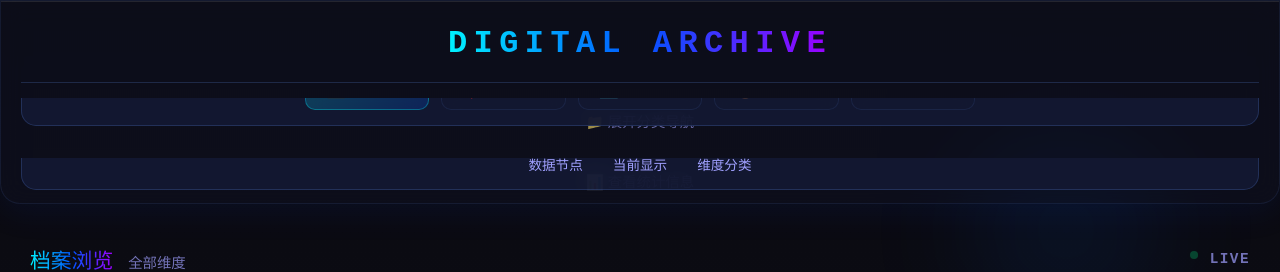
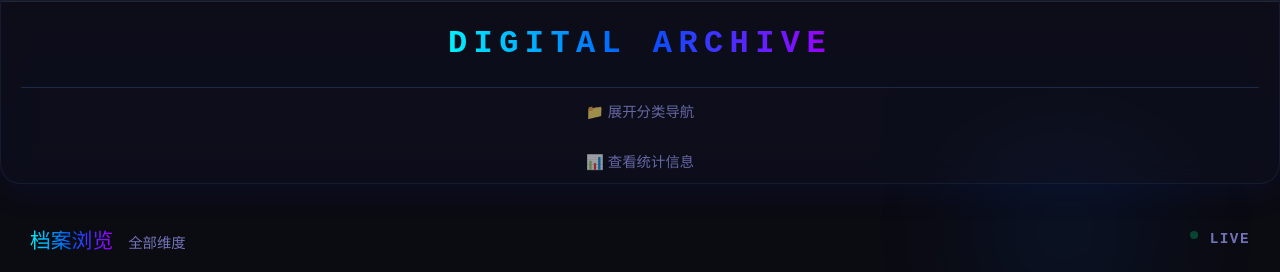
Before and after one commit to sapchen/personal-album, a React (Vite) app: page / in a window 1280 px wide. Shown: the top 272 px of the page. Built offline with nearby package versions, Linux system fonts and the light colour scheme.

Commit message:
优化界面v1.1

```diff
--- a/src/App.jsx
+++ b/src/App.jsx
@@ -83,15 +83,16 @@ function App() {
           margin: '0 auto',
           display: 'flex',
           flexDirection: 'column',
-          alignItems: 'center',
-          gap: '15px'
+          alignItems: 'center'
         }}>
           {/* 标题部分 */}
           <div style={{
             textAlign: 'center',
-            paddingBottom: '10px',
+            paddingBottom: '15px',
             borderBottom: '1px solid rgba(100, 150, 255, 0.2)',
-            width: '100%'
+            width: '100%',
+            position: 'relative',
+            zIndex: 110
           }}>
             <h1 style={{
               fontSize: '2.0rem',
@@ -108,14 +109,19 @@ function App() {
             </h1>
           </div>
 
-          {/* 分类导航 - 悬停显示 */}
+          {/* 主要悬停区域 - 单独容器，不限制溢出 */}
+          <div style={{
+            width: '100%',
+            position: 'relative'
+          }}>
+
+            {/* 分类导航 */}
             <div
-            className="nav-section"
               style={{
                 width: '100%',
                 position: 'relative',
                 height: '45px',
-              overflow: 'hidden'
+                marginBottom: '5px'
               }}
               onMouseEnter={() => setShowCategories(true)}
               onMouseLeave={() => setShowCategories(false)}
@@ -127,31 +133,35 @@ function App() {
                 fontSize: '0.9rem',
                 opacity: showCategories ? 0 : 0.6,
                 padding: '12px',
-              transition: 'opacity 0.3s'
+                transition: 'opacity 0.3s',
+                position: 'relative',
+                zIndex: 1
               }}>
-              {showCategories ? '选择维度分类' : '📁 展开分类导航'}
+                📁 展开分类导航
               </div>
 
-            {/* 分类导航卡片 */}
+              {/* 分类导航卡片 - 使用固定定位，脱离文档流 */}
               <div
-              className="nav-dropdown"
                 style={{
-                position: 'absolute',
-                top: showCategories ? '0' : '-100%',
-                left: '0',
-                right: '0',
+                  position: 'fixed', // 改为 fixed 定位
+                  top: showCategories ? '140px' : '-100vh', // 根据悬停状态定位
+                  left: '50%',
+                  transform: 'translateX(-50%)',
                   display: 'flex',
                   flexWrap: 'wrap',
                   justifyContent: 'center',
                   gap: '12px',
-                padding: '15px 20px',
-                background: 'rgba(20, 25, 50, 0.95)',
-                backdropFilter: 'blur(10px)',
-                borderRadius: '0 0 15px 15px',
-                border: '1px solid rgba(100, 150, 255, 0.2)',
-                borderTop: 'none',
-                transition: 'top 0.3s ease',
-                zIndex: 10
+                  padding: '20px',
+                  background: 'rgba(20, 25, 50, 0.98)',
+                  backdropFilter: 'blur(15px)',
+                  borderRadius: '15px',
+                  border: '1px solid rgba(100, 150, 255, 0.3)',
+                  boxShadow: '0 20px 60px rgba(0, 0, 30, 0.8)',
+                  transition: 'top 0.4s cubic-bezier(0.4, 0, 0.2, 1)',
+                  zIndex: 120,
+                  width: '90%',
+                  maxWidth: '1000px',
+                  minHeight: 'auto'
                 }}
               >
                 {categories.map(category => (
@@ -160,16 +170,16 @@ function App() {
                     onClick={() => setActiveCategory(category.id)}
                     className="hover-glow"
                     style={{
-                    padding: '10px 20px',
+                      padding: '12px 24px',
                       border: 'none',
                       borderRadius: '10px',
                       background: activeCategory === category.id
                         ? 'linear-gradient(135deg, rgba(0, 242, 255, 0.2), rgba(0, 85, 255, 0.2))'
-                      : 'rgba(20, 25, 50, 0.4)',
+                        : 'rgba(20, 25, 50, 0.6)',
                       backdropFilter: 'blur(10px)',
                       color: activeCategory === category.id ? '#00f2ff' : '#a0a0ff',
                       cursor: 'pointer',
-                    fontSize: '0.85rem',
+                      fontSize: '0.9rem',
                       fontWeight: 400,
                       display: 'flex',
                       alignItems: 'center',
@@ -180,21 +190,19 @@ function App() {
                         : '1px solid rgba(100, 150, 255, 0.1)'
                     }}
                   >
-                  <span style={{ fontSize: '1rem' }}>{category.icon}</span>
+                    <span style={{ fontSize: '1.1rem' }}>{category.icon}</span>
                     {category.name}
                   </button>
                 ))}
               </div>
             </div>
 
-          {/* 数据统计 - 悬停显示 */}
+            {/* 数据统计 */}
             <div
-            className="stats-section"
               style={{
                 width: '100%',
                 position: 'relative',
-              height: '45px',
-              overflow: 'hidden'
+                height: '45px'
               }}
               onMouseEnter={() => setShowStats(true)}
               onMouseLeave={() => setShowStats(false)}
@@ -206,53 +214,63 @@ function App() {
                 fontSize: '0.9rem',
                 opacity: showStats ? 0 : 0.6,
                 padding: '12px',
-              transition: 'opacity 0.3s'
+                transition: 'opacity 0.3s',
+                position: 'relative',
+                zIndex: 1
               }}>
-              {showStats ? '系统统计数据' : '📊 查看统计信息'}
+                📊 查看统计信息
               </div>
 
-            {/* 统计卡片 */}
+              {/* 统计卡片 - 使用固定定位，脱离文档流 */}
               <div
-              className="stats-dropdown"
                 style={{
-                position: 'absolute',
-                top: showStats ? '0' : '-100%',
-                left: '0',
-                right: '0',
+                  position: 'fixed',
+                  top: showStats ? '140px' : '-100vh',
+                  left: '50%',
+                  transform: 'translateX(-50%)',
                   display: 'flex',
                   justifyContent: 'center',
-                gap: '30px',
-                padding: '15px 20px',
-                background: 'rgba(20, 25, 50, 0.95)',
-                backdropFilter: 'blur(10px)',
-                borderRadius: '0 0 15px 15px',
-                border: '1px solid rgba(100, 150, 255, 0.2)',
-                borderTop: 'none',
-                transition: 'top 0.3s ease',
-                zIndex: 10
+                  gap: '40px',
+                  padding: '25px 40px',
+                  background: 'rgba(20, 25, 50, 0.98)',
+                  backdropFilter: 'blur(15px)',
+                  borderRadius: '15px',
+                  border: '1px solid rgba(100, 150, 255, 0.3)',
+                  boxShadow: '0 20px 60px rgba(0, 0, 30, 0.8)',
+                  transition: 'top 0.4s cubic-bezier(0.4, 0, 0.2, 1)',
+                  zIndex: 120,
+                  width: '90%',
+                  maxWidth: '800px',
+                  minHeight: 'auto'
                 }}
               >
                 {[
                   { label: '数据节点', value: photos.length },
                   { label: '当前显示', value: filteredPhotos.length },
-                { label: '维度分类', value: categories.length }
+                  { label: '维度分类', value: categories.length - 1 }
                 ].map((stat) => (
-                <div key={stat.label} style={{ textAlign: 'center' }}>
+                  <div key={stat.label} style={{
+                    textAlign: 'center',
+                    padding: '0 20px'
+                  }}>
                     <div className="digital-font" style={{
-                    fontSize: '1.2rem',
+                      fontSize: '2rem', // 增大字体
                       color: '#00f2ff',
-                    marginBottom: '4px'
+                      marginBottom: '8px',
+                      textShadow: '0 0 20px rgba(0, 242, 255, 0.5)'
                     }}>
                       {stat.value}
                     </div>
                     <div style={{
-                    fontSize: '0.85rem',
-                    color: '#a0a0ff'
+                      fontSize: '0.95rem',
+                      color: '#a0a0ff',
+                      opacity: 0.9
                     }}>
                       {stat.label}
                     </div>
                   </div>
                 ))}
+              </div>
             </div>
           </div>
         </div>
--- a/src/index.css
+++ b/src/index.css
@@ -267,3 +267,32 @@ body::after {
   transform: translateY(-2px);
   color: #00f2ff;
 }
+
+/* 添加弹出层动画 */
+@keyframes slideDown {
+  from {
+    opacity: 0;
+    transform: translateX(-50%) translateY(-20px);
+  }
+  to {
+    opacity: 1;
+    transform: translateX(-50%) translateY(0);
+  }
+}
+
+/* 确保弹出层在最前面 */
+.nav-dropdown,
+.stats-dropdown {
+  animation: slideDown 0.3s ease-out;
+}
+
+/* 防止内容被遮挡 */
+main {
+  position: relative;
+  z-index: 10;
+}
+
+header {
+  position: relative;
+  z-index: 100;
+}
```
Lines whose indentation alone changed are shown as unchanged.
